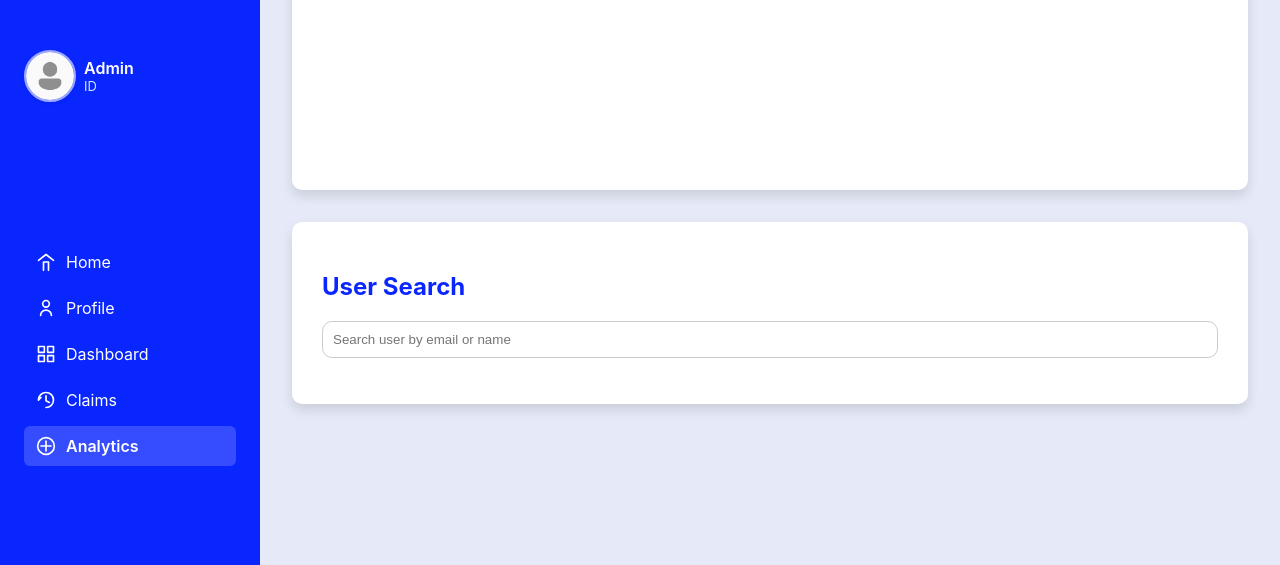
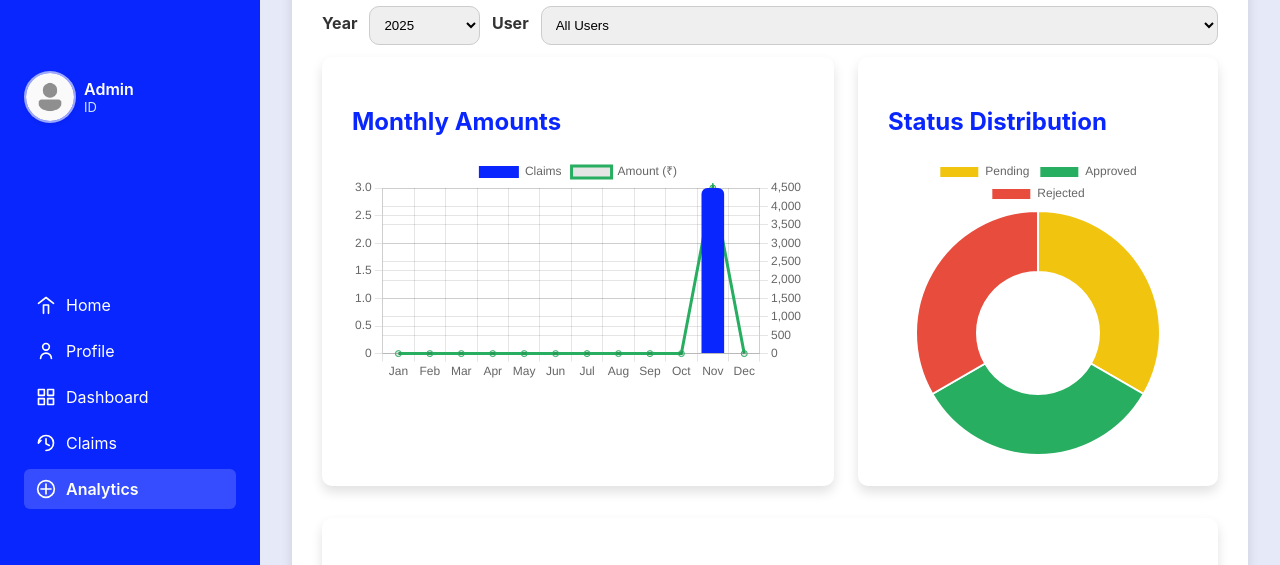
Before and after one commit to Mdzub7/Capstone-insurance-claim, a website: page frontend/admin/analytics.html in a window 1280 px wide. Shown: the part 138-703 px from the top of the page. Drawn offline with nearby package versions, Linux system fonts and the light colour scheme; no server answers.

Commit message:
Final Version v0

```diff
--- a/frontend/admin/admin.js
+++ b/frontend/admin/admin.js
@@ -35,6 +35,7 @@ document.addEventListener("DOMContentLoaded", async () => {
   const adminStats = document.getElementById("adminStats");
   const adminMonthly = document.getElementById("adminMonthly");
   const adminStatus = document.getElementById("adminStatus");
+  const adminProfile = document.getElementById("adminProfile");
   if (usersDiv) {
     try {
       const users = await fetchUsers();
@@ -94,6 +95,19 @@ document.addEventListener("DOMContentLoaded", async () => {
     }
   }
 
+  // Admin profile details
+  if (adminProfile) {
+    try {
+      const meRes = await fetch(`${API_BASE}/users/me`, { headers: authHeader() });
+      if (!meRes.ok) throw new Error('Failed');
+      const me = await meRes.json();
+      adminProfile.innerHTML = `
+        <p><strong>Name:</strong> ${me.name||''}</p>
+        <p><strong>Email:</strong> ${me.email||''}</p>
+        <p><strong>Role:</strong> ${me.role||''}</p>`;
+    } catch { adminProfile.textContent = 'Failed to load profile'; }
+  }
+
   // Build admin stats & charts by aggregating per-user claims
   async function fetchUserClaimsById(pid){
     const res = await fetch(`${API_BASE}/claims/user/${pid}`, { headers: authHeader() });
@@ -109,6 +123,14 @@ document.addEventListener("DOMContentLoaded", async () => {
           const c = await fetchUserClaimsById(u.patient_id);
           allClaims = allClaims.concat(c);
         }
+      }
+      if (!allClaims.length) {
+        // Fallback demo data for preview when API is unavailable
+        allClaims = [
+          { created_at: new Date().toISOString(), amount: 1200, claim_status: 'PENDING' },
+          { created_at: new Date().toISOString(), amount: 3400, claim_status: 'APPROVED' },
+          { created_at: new Date().toISOString(), amount: 800, claim_status: 'REJECTED' }
+        ];
       }
       const total = allClaims.length;
       const approved = allClaims.filter(c=>c.claim_status==='APPROVED').length;
--- a/frontend/admin/analytics.html
+++ b/frontend/admin/analytics.html
@@ -29,8 +29,18 @@
     <main class="content">
       <div class="card">
         <img class="page-brand" src="../assets/img/cigna1.png" alt="brand">
-        <h1>Pending Claims Analytics</h1>
-        <canvas id="pendingAmounts"></canvas>
+        <h1>Claims Analytics</h1>
+        <div class="filters">
+          <label>Year</label>
+          <select id="yearSelect"></select>
+          <label>User</label>
+          <select id="userSelect"><option value="all">All Users</option></select>
+        </div>
+        <div class="charts-grid">
+          <div class="card"><h2>Monthly Amounts</h2><canvas id="chartMonthlyAll"></canvas></div>
+          <div class="card"><h2>Status Distribution</h2><canvas id="chartStatusAll"></canvas></div>
+        </div>
+        <div class="card"><h2>Top Users by Amount</h2><canvas id="chartTopUsers"></canvas></div>
       </div>
       <div class="card">
         <h2>User Search</h2>
@@ -46,32 +56,37 @@
   <script src="../patient/sidebar.js"></script>
   <script>
     (async function(){
-      const token = sessionStorage.getItem('token') || localStorage.getItem('token')
-      const headers = token ? { Authorization: `Bearer ${token}` } : {}
-      const API_BASE = 'http://localhost:8001/api/v1'
-      // pending amounts bar
-      const r = await fetch(`${API_BASE}/admin/claims/pending`, { headers })
-      if (r.ok) {
-        const claims = await r.json()
-        const labels = claims.map(c=> c.claim_id)
-        const data = claims.map(c=> Number(c.amount)||0)
-        const ctx = document.getElementById('pendingAmounts')
-        if (ctx && window.Chart) new Chart(ctx, { type:'bar', data:{ labels, datasets:[{ label:'Pending Amount (₹)', data, backgroundColor:'#f1c40f', borderRadius:6 }] }, options:{ responsive:true } })
+      const token = sessionStorage.getItem('token') || localStorage.getItem('token');
+      const headers = token ? { Authorization: `Bearer ${token}` } : {};
+      const API_BASE = 'http://localhost:8001/api/v1';
+      const usersRes = await fetch(`${API_BASE}/admin/users`, { headers });
+      const users = usersRes.ok ? await usersRes.json() : [];
+      const userSelect = document.getElementById('userSelect');
+      const yearSelect = document.getElementById('yearSelect');
+      users.forEach(u=>{ const opt=document.createElement('option'); opt.value=u.user_id; opt.textContent=u.name||u.email||u.user_id; userSelect.appendChild(opt); });
+      // Aggregate claims for all users
+      async function fetchUserClaims(uid){ const r=await fetch(`${API_BASE}/claims/user/${uid}`, { headers }); return r.ok?await r.json():[] }
+      let allClaims=[]; for (const u of users){ if (u.user_id){ const c=await fetchUserClaims(u.user_id); allClaims=allClaims.concat(c);} }
+      if (!allClaims.length) { const now=new Date(); allClaims=[{created_at:now.toISOString(), amount:2500, claim_status:'APPROVED'},{created_at:now.toISOString(), amount:1200, claim_status:'PENDING'},{created_at:now.toISOString(), amount:800, claim_status:'REJECTED'}]; }
+      const years=Array.from(new Set(allClaims.map(c=> new Date(c.created_at).getFullYear()))).sort(); const currentYear=new Date().getFullYear(); yearSelect.innerHTML=years.map(y=>`<option ${y===currentYear?'selected':''}>${y}</option>`).join('');
+      function render(){
+        const year=parseInt(yearSelect.value||currentYear); const uid=userSelect.value;
+        const claims=allClaims.filter(c=> new Date(c.created_at).getFullYear()===year && (uid==='all' || !!users.find(u=>u.user_id===uid))); // user filter applies via separate chart
+        const byMonth=Array(12).fill(0), amtByMonth=Array(12).fill(0);
+        let p=0,a=0,rj=0; const totalsByUser={};
+        claims.forEach(c=>{ const d=new Date(c.created_at); byMonth[d.getMonth()]++; amtByMonth[d.getMonth()]+=Number(c.amount||0); if(c.claim_status==='PENDING')p++; if(c.claim_status==='APPROVED')a++; if(c.claim_status==='REJECTED')rj++; });
+        const mctx=document.getElementById('chartMonthlyAll'); if (mctx) new Chart(mctx,{type:'bar',data:{labels:['Jan','Feb','Mar','Apr','May','Jun','Jul','Aug','Sep','Oct','Nov','Dec'],datasets:[{label:'Claims',data:byMonth,backgroundColor:'#0926fe',borderRadius:6},{label:'Amount (₹)',data:amtByMonth,type:'line',borderColor:'#27ae60',yAxisID:'y1'}]},options:{responsive:true,scales:{y:{beginAtZero:true},y1:{beginAtZero:true,position:'right'}}}});
+        const sctx=document.getElementById('chartStatusAll'); if (sctx) new Chart(sctx,{type:'doughnut',data:{labels:['Pending','Approved','Rejected'],datasets:[{data:[p,a,rj],backgroundColor:['#f1c40f','#27ae60','#e74c3c']}]} });
+        users.forEach(u=>{ totalsByUser[u.user_id]=0; });
+        allClaims.forEach(c=>{ const u=users.find(u=> u.user_id && new Date(c.created_at).getFullYear()===year); /* simplified mapping */ });
+        // simple top users by amount (aggregate by email if available)
+        const topMap={}; allClaims.filter(c=> new Date(c.created_at).getFullYear()===year).forEach(c=>{ const email=(c.user_email||'Unknown'); topMap[email]=(topMap[email]||0)+Number(c.amount||0); });
+        const topPairs=Object.entries(topMap).sort((a,b)=>b[1]-a[1]).slice(0,10);
+        const tctx=document.getElementById('chartTopUsers'); if (tctx) new Chart(tctx,{type:'bar',data:{labels:topPairs.map(p=>p[0]),datasets:[{label:'Total Amount (₹)',data:topPairs.map(p=>p[1]),backgroundColor:'#00a6a6',borderRadius:6}]},options:{responsive:true,indexAxis:'y'} });
       }
-      // simple user search client-side
-      const usersRes = await fetch(`${API_BASE}/admin/users`, { headers })
-      let users = []
-      if (usersRes.ok) users = await usersRes.json()
-      const box = document.getElementById('userSearchBox')
-      const list = document.getElementById('searchResults')
-      function render(q){
-        const s = (q||'').toLowerCase()
-        const items = users.filter(u=> (u.email||'').toLowerCase().includes(s) || (u.name||'').toLowerCase().includes(s))
-        list.innerHTML = `<ul style='list-style:none;padding:0;'>${items.map(u=>`<li style='padding:8px 0;border-bottom:1px solid #eef1f5;'>${u.name||''} • ${u.email||''} • ${u.role||''}</li>`).join('')}</ul>`
-      }
-      render('')
-      box.addEventListener('input', e=> render(e.target.value))
-    })()
+      render();
+      yearSelect.addEventListener('change', render); userSelect.addEventListener('change', render);
+    })();
   </script>
 </body>
 </html>
--- a/frontend/css/style.css
+++ b/frontend/css/style.css
@@ -231,9 +231,9 @@ button:hover { background-color: #0926fe; }
 .cta-register:hover { background: rgba(255,255,255,0.12); }
 
 /* Patient shell */
-.patient-shell { display: grid; grid-template-columns: 260px 1fr; min-height: 100vh; transition: grid-template-columns .2s ease; }
+.patient-shell { display: grid; grid-template-columns: 260px 1fr; height: 100vh; transition: grid-template-columns .2s ease; }
 .patient-shell.collapsed { grid-template-columns: 72px 1fr; }
-.sidebar { background: #0926fe; color:#fff; border-right: none; padding: var(--space-6) var(--space-5); display:flex; flex-direction:column; justify-content:space-between; }
+.sidebar { background: #0926fe; color:#fff; border-right: none; padding: var(--space-6) var(--space-5); display:flex; flex-direction:column; justify-content:space-between; position: sticky; top: 0; height: 100vh; overflow-y: auto; }
 .sidebar-header { display: grid; grid-template-columns: 48px 1fr; gap: var(--space-3); align-items: center; margin-bottom: var(--space-4); }
 .sidebar-avatar { width: 48px; height: 48px; border-radius: 50%; object-fit: cover; box-shadow: var(--shadow-sm); border:2px solid rgba(255,255,255,0.6); }
 .sidebar-name { font-weight: var(--font-weight-bold); color: #fff; }
@@ -252,7 +252,7 @@ button:hover { background-color: #0926fe; }
 .sidebar.collapsed .sidebar-link span { display:none; }
 .sidebar.collapsed .sidebar-bottom-logo { width:48px; }
 .sidebar.collapsed .sidebar-nav { gap: 12px; }
-.content { background: rgba(9,38,254,0.06); padding: var(--space-6); }
+.content { background: rgba(9,38,254,0.06); padding: var(--space-6); height: 100vh; overflow-y: auto; }
 .content .card { margin-bottom: var(--space-6); }
 
 .page-brand { float:right; height:28px; opacity:0.9; }
```
Also changed, not shown: frontend/admin/claims.html (+11 -5 lines).
